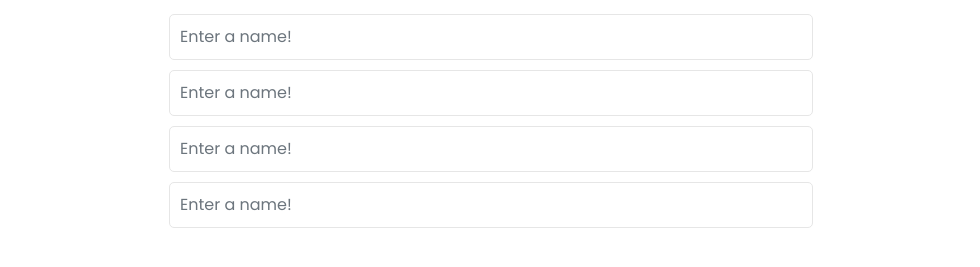
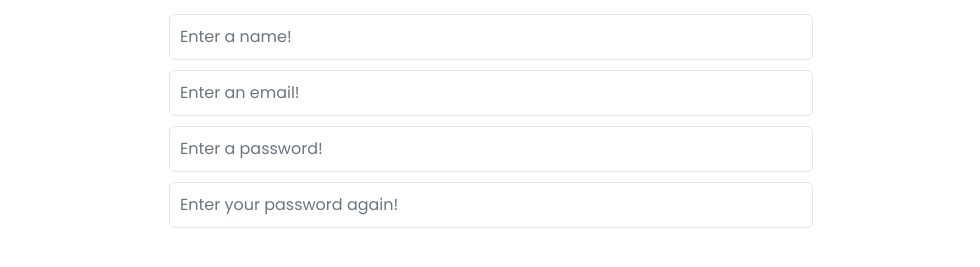
Before and after one commit to Pandaphone/Milestone-3, a React (Create React App) app in the folder frontend/: page /register in a window 1280 px wide. Shown: the part 289-556 px from the top of the page, without its empty margins (149-1129 px from the left). Built offline with nearby package versions, Linux system fonts and the light colour scheme.

Commit message:
More form edits

```diff
--- a/frontend/src/pages/Register.jsx
+++ b/frontend/src/pages/Register.jsx
@@ -38,33 +38,33 @@ function Register() {
 
             <div className="form-group">
              <input
-            type="text"
+             type="email"
              className="form-control"
-            id='name'
-            name='name' value={name}
-            placeholder='Enter a name!'
+             id='email'
+             name='email' value={email}
+             placeholder='Enter an email!'
              onChange={onnChange}
             />
             </div>
 
             <div className="form-group">
              <input
-            type="text"
+             type="password"
              className="form-control"
-            id='name'
-            name='name' value={name}
-            placeholder='Enter a name!'
+             id='password'
+             name='password' value={password}
+             placeholder='Enter a password!'
              onChange={onnChange}
             />
             </div>
 
             <div className="form-group">
              <input
-            type="text"
+             type="password"
              className="form-control"
-            id='name'
-            name='name' value={name}
-            placeholder='Enter a name!'
+             id='password2'
+             name='password2' value={passwordConfirm}
+             placeholder='Enter your password again!'
              onChange={onnChange}
             />
             </div>
```
Lines whose indentation alone changed are shown as unchanged.
